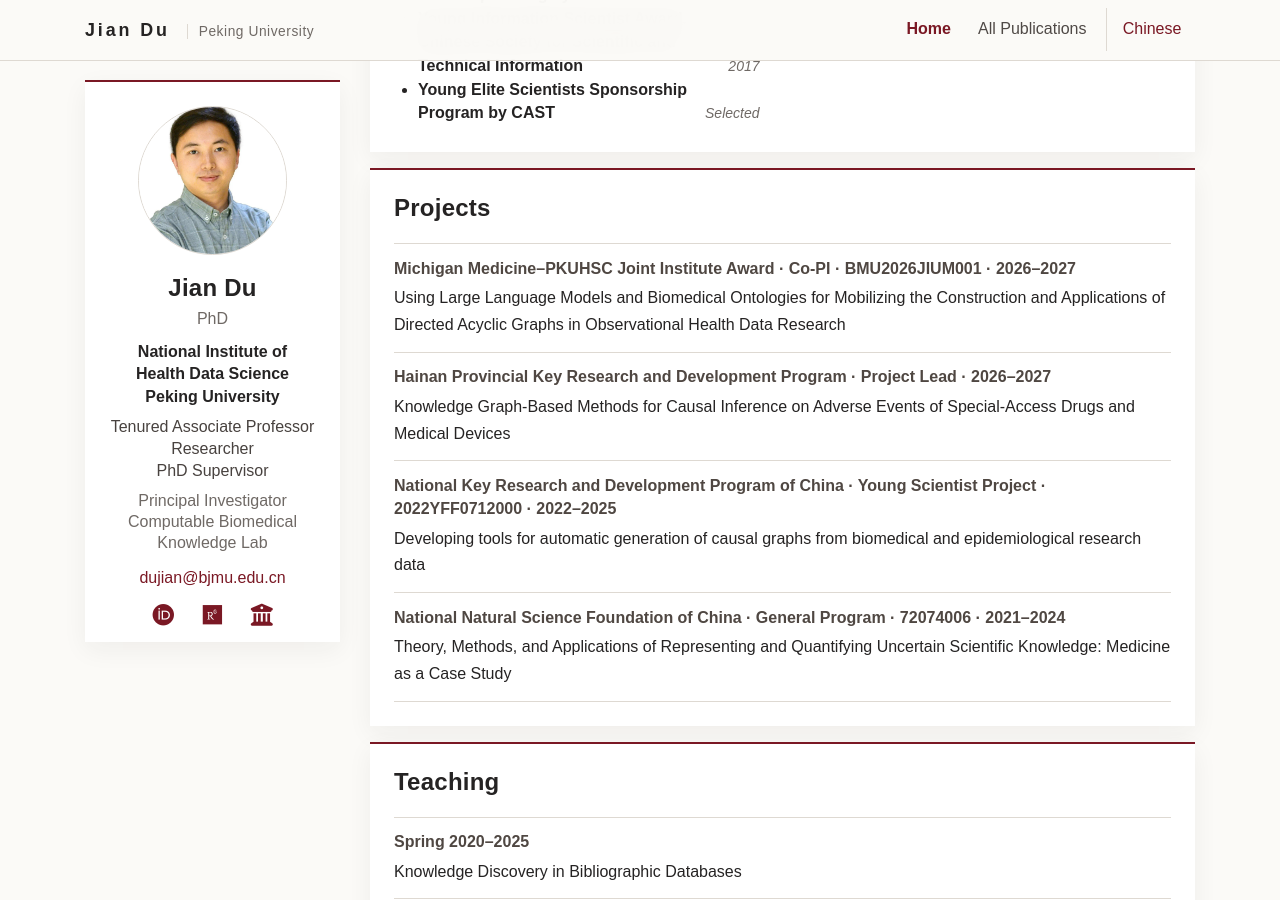
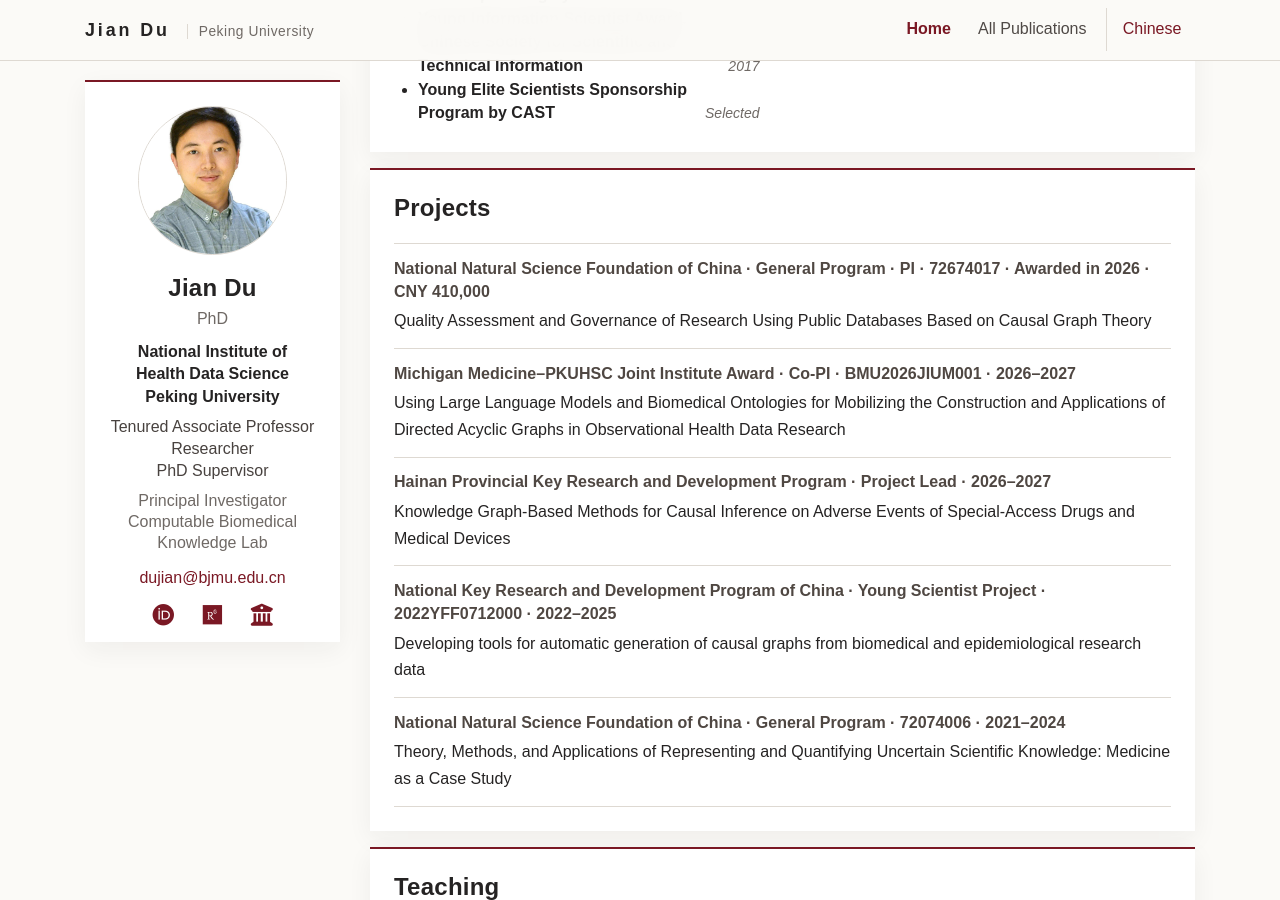
Before and after one commit to dujian-pku/dujian-pku.github.io, a Jekyll site: the page built from index.html, in a window 1280 px wide and 900 px high, scrolled down 1712 px. Built offline with Jekyll 4.4.1, drawn with Linux system fonts in a browser that asks for light colours; nearby versions of some CDN libraries; a style sheet for code colours, icons or effects is not loaded.

Commit message:
Add 2026 NSFC general program grant to bilingual profiles

```diff
--- a/_data/profile.yml
+++ b/_data/profile.yml
@@ -93,6 +93,11 @@ platforms:
   description: 基于知识图谱发现暴露与结局之间的候选混杂、中介及对撞变量。
 
 funding:
+- name: 基于因果图理论的公共数据库研究质量评估与治理
+  agency: 国家自然科学基金面上项目 · 主持
+  number: "72674017"
+  date: 2026年度获批
+  amount: 41万元
 - name: Using Large Language Models and Biomedical Ontologies for Mobilizing the Construction and Applications of Directed Acyclic Graphs in Observational Health Data Research
   agency: Michigan Medicine–PKUHSC Joint Institute Award · Co-PI
   number: BMU2026JIUM001
--- a/_data/profile_en.yml
+++ b/_data/profile_en.yml
@@ -86,6 +86,11 @@ platforms:
   description: Knowledge-graph-assisted identification of candidate confounders, mediators, and colliders between an exposure and an outcome.
 
 funding:
+- name: Quality Assessment and Governance of Research Using Public Databases Based on Causal Graph Theory
+  agency: National Natural Science Foundation of China · General Program · PI
+  number: "72674017"
+  date: Awarded in 2026
+  amount: CNY 410,000
 - name: Using Large Language Models and Biomedical Ontologies for Mobilizing the Construction and Applications of Directed Acyclic Graphs in Observational Health Data Research
   agency: Michigan Medicine–PKUHSC Joint Institute Award · Co-PI
   number: BMU2026JIUM001
--- a/_includes/widgets/academic_card.html
+++ b/_includes/widgets/academic_card.html
@@ -7,7 +7,7 @@
                 <div class="academic-list">
                     {% for item in profile.funding %}
                     <article class="academic-item">
-                        <div class="academic-meta">{{ item.agency }}{% if item.number != "" %} · {{ item.number }}{% endif %} · {{ item.date }}</div>
+                        <div class="academic-meta">{{ item.agency }}{% if item.number != "" %} · {{ item.number }}{% endif %} · {{ item.date }}{% if item.amount %} · {{ item.amount }}{% endif %}</div>
                         <div>{{ item.name }}</div>
                     </article>
                     {% endfor %}
```
